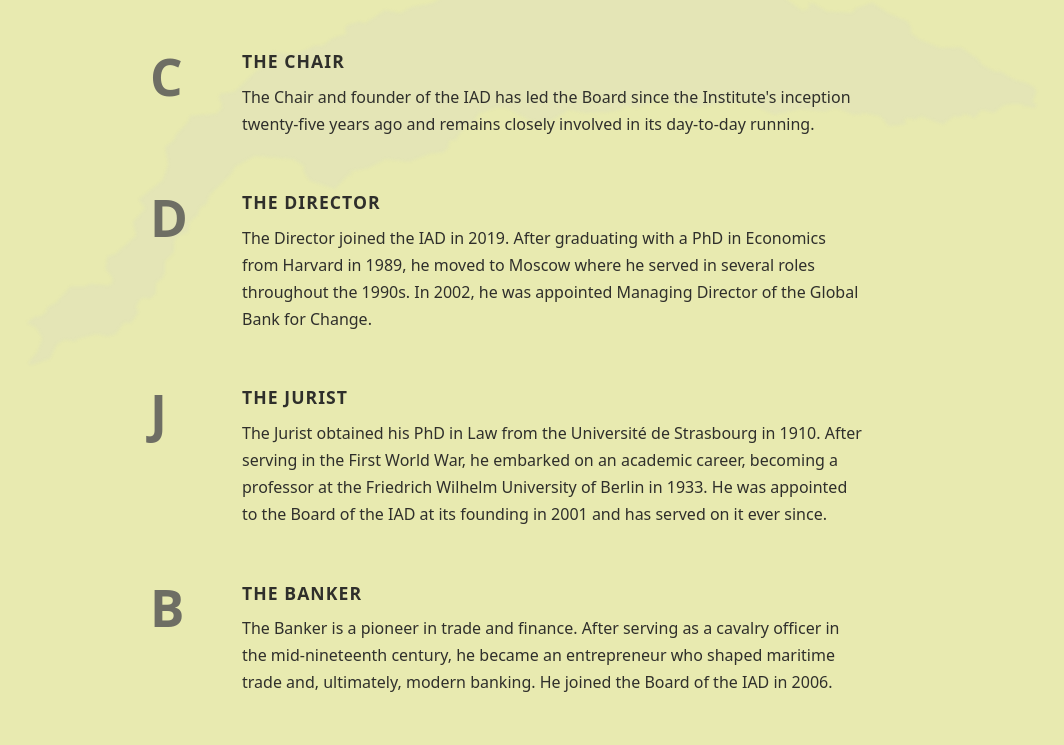
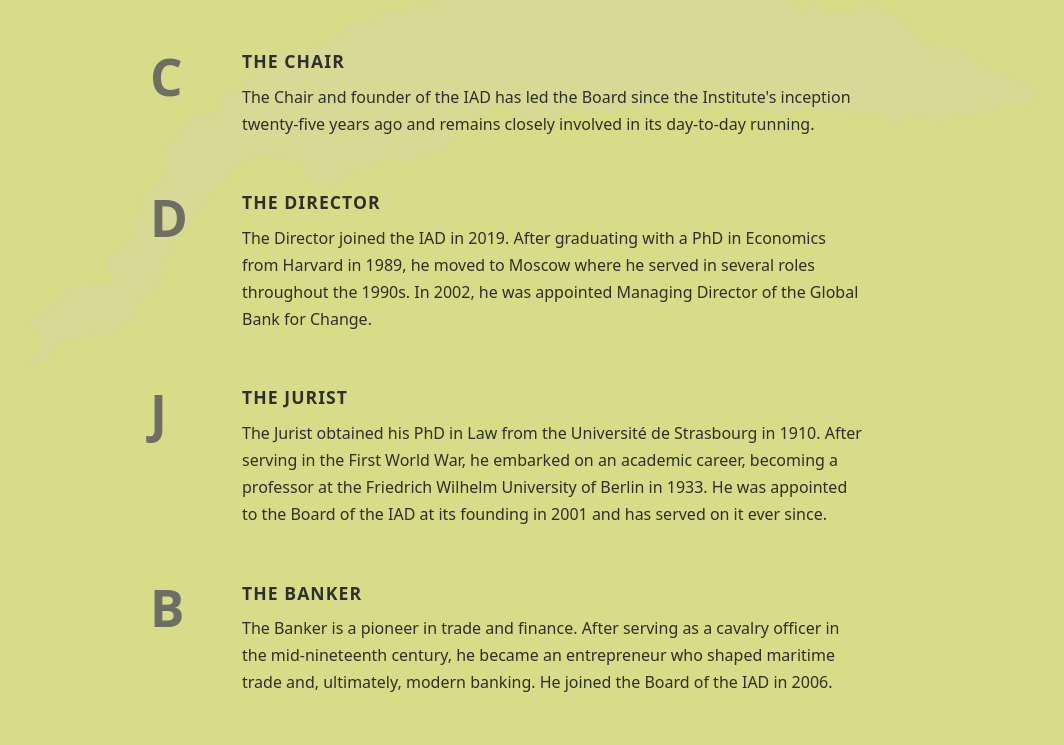
Before and after one commit to steffenhuck/institute, a plain HTML site: page leadership.html in a window 1280 px wide. Shown: the part 305-1050 px from the top of the page, without its empty margins (134-1198 px from the left). Drawn offline with Linux system fonts and the light colour scheme.

Commit message:
Update leadership.html

```diff
--- a/leadership.html
+++ b/leadership.html
@@ -8,7 +8,7 @@
   <script data-goatcounter="https://steffenhuck.goatcounter.com/count" async src="https://gc.zgo.at/count.js"></script>
   <style>
     :root {
-      --background: #e8eab0;
+      --background: #d8db87;
       --text: #2f2f2b;
       --meta: #6e6e64;
       --link: #3a3a34;
```
